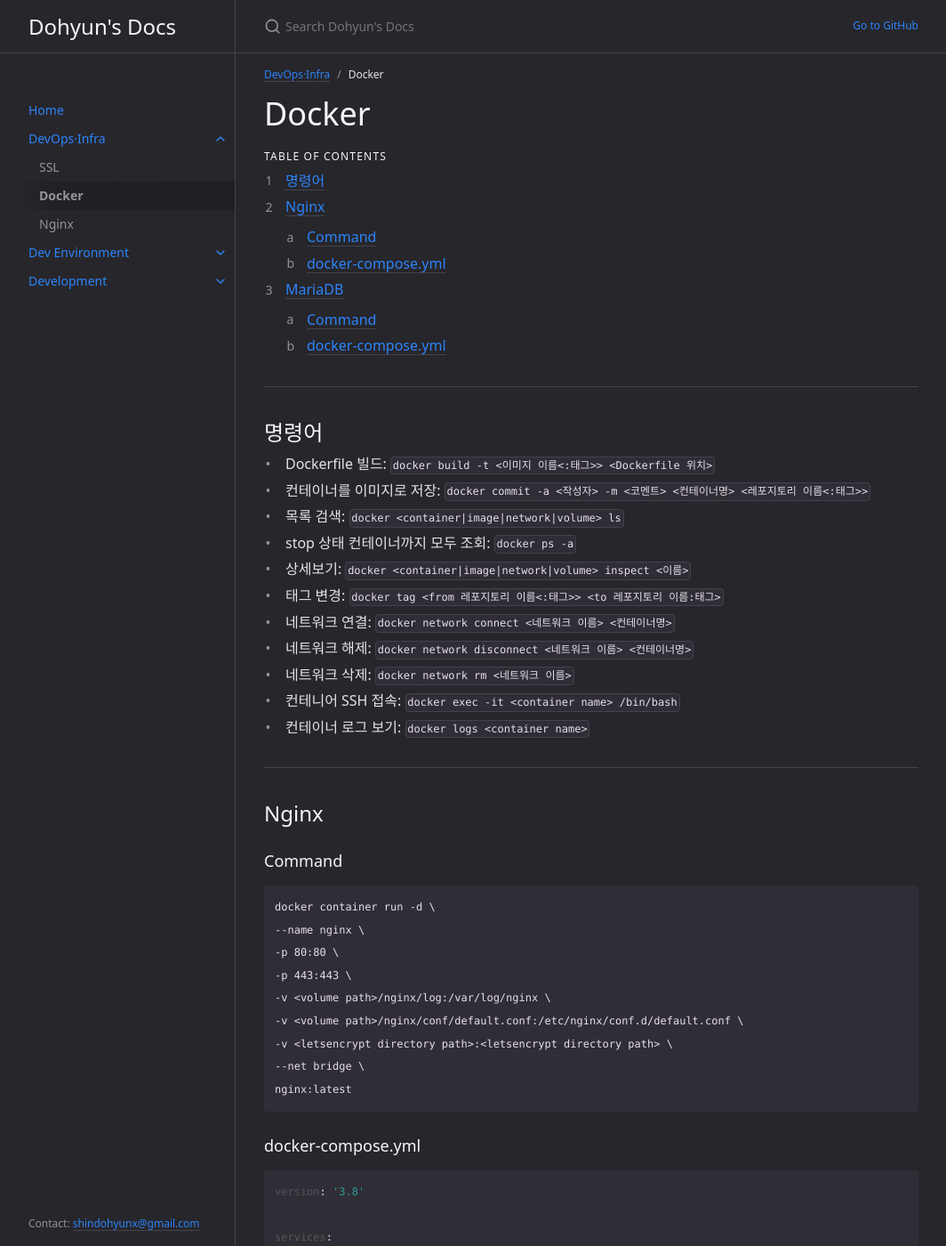
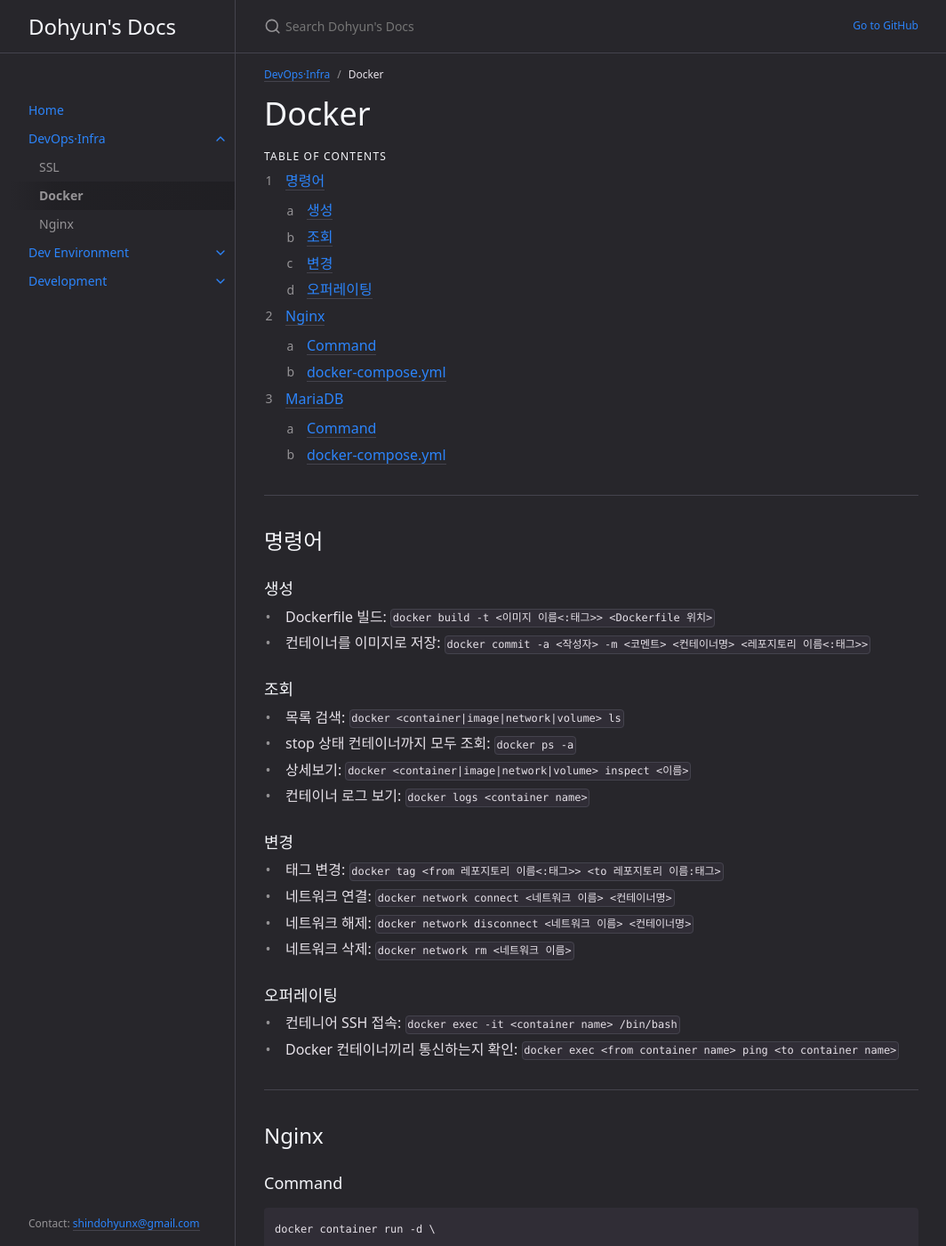
Before and after one commit to shindohyun/shindohyun.github.io, a Jekyll site: the page built from docs/devops-infra/docker.md, in a window 1280 px wide and 1400 px high. Shown: the whole window at 89% size, without its empty margins (107-1171 px from the left). Built offline with Jekyll 4.4.1, drawn with Linux system fonts in a browser that asks for light colours.

Commit message:
[수정] Docker 명령어 추가 및 정리

```diff
--- a/docs/devops-infra/docker.md
+++ b/docs/devops-infra/docker.md
@@ -18,17 +18,26 @@
 ---
 
 ## 명령어
+
+### 생성
 - Dockerfile 빌드: `docker build -t <이미지 이름<:태그>> <Dockerfile 위치>`
 - 컨테이너를 이미지로 저장: `docker commit -a <작성자> -m <코멘트> <컨테이너명> <레포지토리 이름<:태그>>`
+
+### 조회
 - 목록 검색: `docker <container|image|network|volume> ls`
 - stop 상태 컨테이너까지 모두 조회: `docker ps -a`
 - 상세보기: `docker <container|image|network|volume> inspect <이름>`
+- 컨테이너 로그 보기: `docker logs <container name>`
+
+### 변경
 - 태그 변경: `docker tag <from 레포지토리 이름<:태그>> <to 레포지토리 이름:태그>`
 - 네트워크 연결: `docker network connect <네트워크 이름> <컨테이너명>`
 - 네트워크 해제: `docker network disconnect <네트워크 이름> <컨테이너명>`
 - 네트워크 삭제: `docker network rm <네트워크 이름>`
+
+### 오퍼레이팅
 - 컨테니어 SSH 접속: `docker exec -it <container name> /bin/bash`
-- 컨테이너 로그 보기: `docker logs <container name>`
+- Docker 컨테이너끼리 통신하는지 확인: `docker exec <from container name> ping <to container name>`
 
 ---
 
```
Also changed, not shown: other parts of docs/devops-infra/docker.md (+1 -1 lines), docs/devops-infra/nginx.md (+1 -1 lines), docs/devops-infra/ssl.md (+1 -1 lines).
